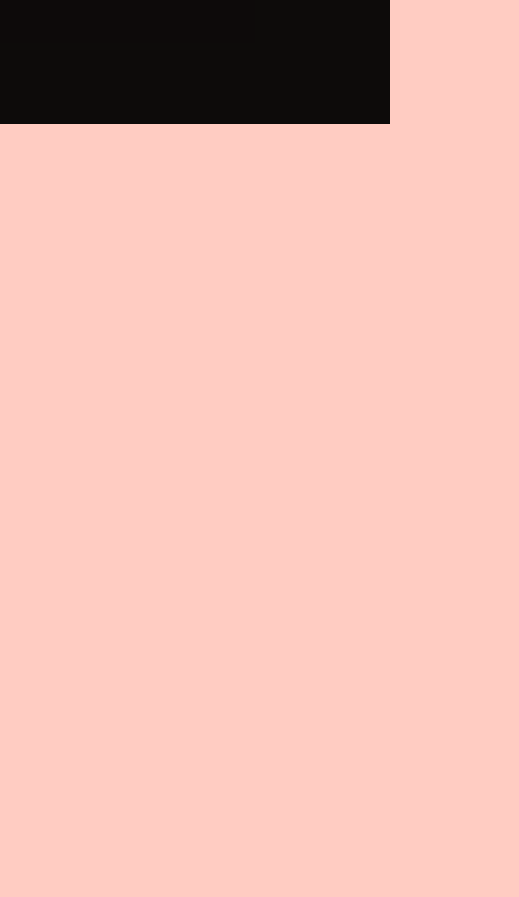
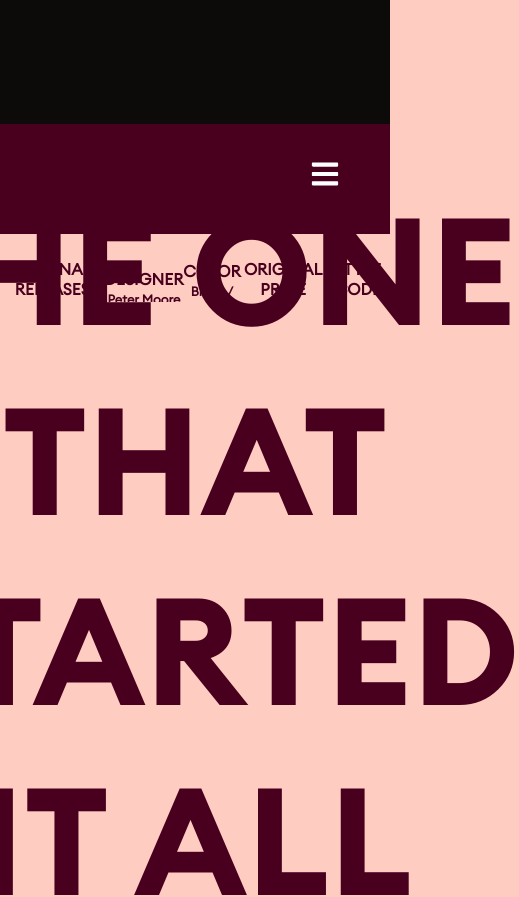
Before and after one commit to JamieVos991/Collezione-React, a React (Create React App) app: page / in a window 390 px wide. Shown: the part 720-1617 px from the top of the page, 519 px wide, since content can reach past the window. Before the commit the page ends 844 px from the top, so only its background shows below. Built offline with nearby package versions, Linux system fonts and the light colour scheme.

Commit message:
JS + Scss sticky navbar

```diff
--- a/src/App.scss
+++ b/src/App.scss
@@ -11,12 +11,10 @@
 }
 html {
 	font-size: 62.5%;
-	overflow-x: hidden;
 }
 body {
 	background: #ffccc2;
 	font-family: 'Euclid';
-	overflow-x: hidden;
 	font-size: 2rem;
 	height: 100vh;
 }
--- a/src/components/About/About.scss
+++ b/src/components/About/About.scss
@@ -23,7 +23,7 @@
 	height: 90%;
 	align-items: center;
 	padding-bottom: 10rem;
-	background: $color_1;
+	background: $color_2;
 	display: flex;
 	justify-content: center;
 	text-align: center;
@@ -38,10 +38,10 @@
 	display: flex;
 	padding-top: 4rem;
 	font-weight: 1000;
+	color: $color_2;
+	align-items: center;
 	color: $color_1;
-	align-items: center;
-	color: $color_2;
-	background: $color_1;
+	background: $color_2;
 	justify-content: space-evenly;
 
 }
@@ -70,6 +70,6 @@
 	text-transform: uppercase;
 	font-family: 'EuclidBolder';
 	font-weight: 1000;
-	color: $color_2;
+	color: $color_1;
 
 }
--- a/src/components/Footer/Footer.scss
+++ b/src/components/Footer/Footer.scss
@@ -161,3 +161,10 @@
     background-size: cover;
     background-position: center;
 }
+
+@media screen and (max-width: 520px) {
+    .footer__upper {
+        display: flex;
+        justify-content: center;;
+    }
+}
--- a/src/components/Header/Header.scss
+++ b/src/components/Header/Header.scss
@@ -77,6 +77,18 @@
 	position: absolute;
 }
 
+@media only screen and (max-width: 1100px) {
+	.header__h1 {
+		font-size: 10rem;
+	}
+}
+
+@media only screen and (max-width: 950px) {
+	.header__h1 {
+		font-size: 8rem;
+	}
+}
+
 @media only screen and (max-width: 800px) {
 	.header__h1 {
 		font-size: 5rem;
--- a/src/components/Navigation/Navigation.js
+++ b/src/components/Navigation/Navigation.js
@@ -1,15 +1,26 @@
+import React, { useState, useEffect, useRef } from "react";
 import "./Navigation.scss";
-import { useRef } from "react";
-import React from "react";
 import { Link } from "react-router-dom";
 import { FaBars, FaTimes } from "react-icons/fa";
-import useSticky from "./useSticky";
 
 
-const Navigation = (props) => {
+function Navigation (props) {
 
-    const { sticky, stickyRef } = useSticky();
+    const [stickyClass, setStickyClass] = useState('');
     const navRef = useRef();
+
+    useEffect(() => {
+        window.addEventListener('scroll', stickNavbar);
+        return () => window.removeEventListener('scroll', stickNavbar);
+      }, []);
+
+      const stickNavbar = () => {
+        if (window !== undefined) {
+          let windowHeight = window.scrollY;
+          // window height changed for the demo
+          windowHeight > 150 ? setStickyClass('sticky-nav') : setStickyClass('');
+        }
+      };
 
     const showNavbar = () => {
         navRef.current.classList.toggle("responsive__nav");
@@ -17,7 +28,7 @@
 
     return (
 
-        <header className="background header__nav">
+        <header className={`header__nav ${stickyClass}`} >
             {/* <img className="nav__logo" src={props.navigation__logo} />  */}
             <nav className="text" ref={navRef}>
                 <a href='#1'>Home</a>
--- a/src/components/Navigation/Navigation.scss
+++ b/src/components/Navigation/Navigation.scss
@@ -6,6 +6,13 @@
 	font-family: 'Euclid';
 	src: url("./Files/euclid-circular-a-cufonfonts/Euclid\ Circular\ A\ Regular.ttf");
 }
+
+.sticky-nav {
+	position: fixed;
+	top: 0;
+	left: 0;
+  }
+
 
 .header__nav {
 	display: flex;
@@ -17,7 +24,6 @@
 	color: $color_2;
 	background: $color_1;
 	width: 100%;
-	border-bottom: 2px solid $color_2;
 	z-index: 99;
 	padding: 0 3rem;
 }
--- a/src/components/Navigation/useSticky.js
+++ /dev/null
@@ -1,30 +0,0 @@
-import "./Navigation.scss";
-import { useEffect, useRef, useState } from 'react';
-
-const useSticky = () => {
-  const stickyRef = useRef(null);
-  const [sticky, setSticky] = useState(false);
-  const [offset, setOffset] = useState(0);
-
-  useEffect(() => {
-    if (!stickyRef.current) {
-      return;
-    }
-    setOffset(stickyRef.current.offsetTop);
-  }, [stickyRef, setOffset]);
-
-  useEffect(() => {
-    const handleScroll = () => {
-      if (!stickyRef.current) {
-        return;
-      }
-
-      setSticky(window.scrollY > offset);
-    };
-    window.addEventListener('scroll', handleScroll);
-    return () => window.removeEventListener('scroll', handleScroll);
-  }, [setSticky, stickyRef, offset]);
-  return { stickyRef, sticky };
-};
-
-export default useSticky;
```
